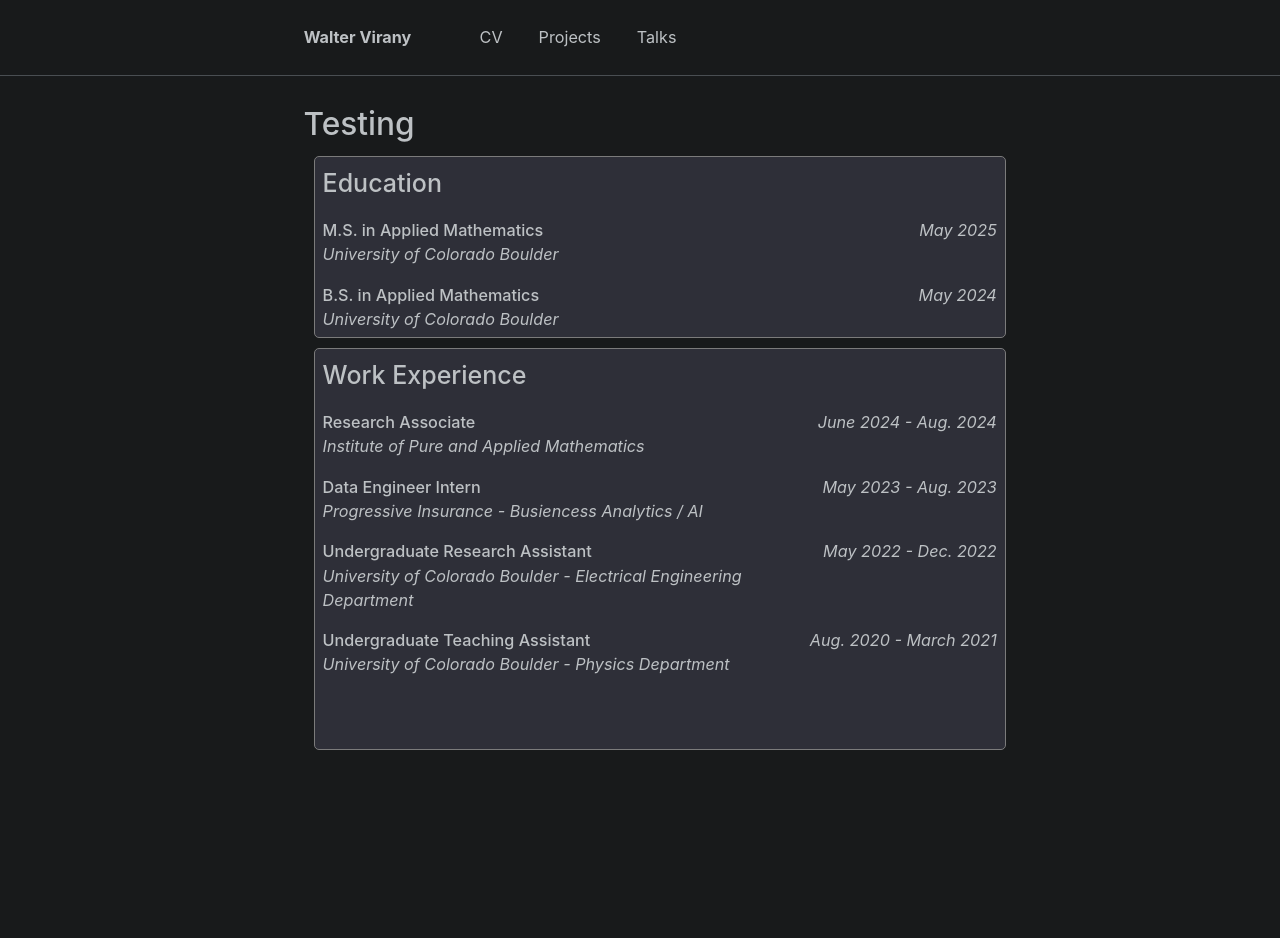
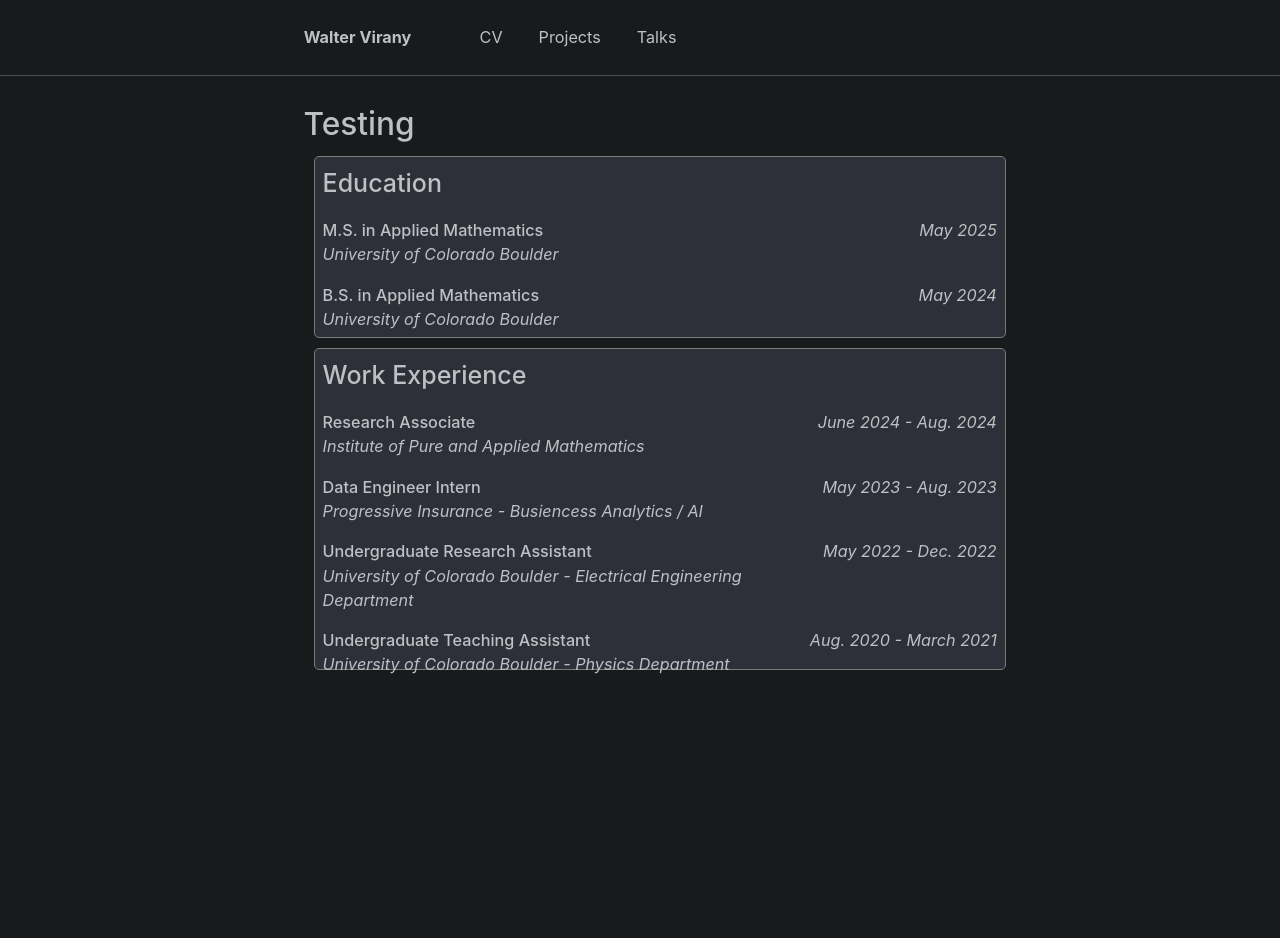
Before and after one commit to wvirany/wvirany.github.io, a Jekyll site: the page built from _pages/test.html, in a window 1280 px wide. Built offline with Jekyll 4.4.1, drawn with Linux system fonts in a browser that asks for light colours; after the commit the page ends 900 px from its top, so only the background shows below that.

Commit message:
Update test.html

```diff
--- a/_pages/test.html
+++ b/_pages/test.html
@@ -75,7 +75,7 @@
         </div>
     </div>
 
-    <div class="cv" style="height:400px;">
+    <div class="cv" style="height:320px;">
         <div style="font-size:25px; font-weight:450; padding:8px">Work Experience</div>
 
         <div class="row">
```
